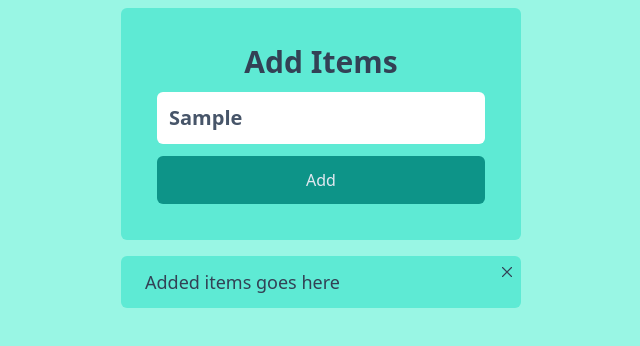
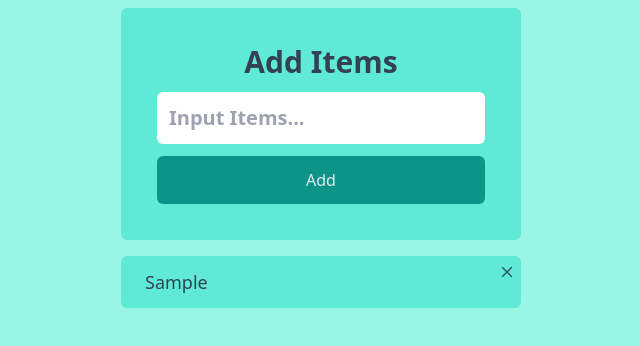
Before and after one commit to im-kabirsumn/Add-items, a website: page index.html in a window 1280 px wide. Both pictures are taken after typing "Sample" into the empty fields and a click on the button "Add". Shown: the whole page, without its empty margins (319-959 px from the left). Drawn offline with Linux system fonts and the light colour scheme.

Commit message:
app.js add items functionality

```diff
--- a/app.js
+++ b/app.js
@@ -1,11 +1,11 @@
 const inputItemsForm = document.getElementById("input-items-form"); // add an event listener for submit event to get submitted data
 const inputItems = document.getElementById("input-items");          // get it's value and push to local storage
 const itemsContainer = document.getElementById("items-container");                     // you'll inject the item-list element to this
-const itemList = document.getElementById("item-list");              // you'll craft this element and inject it to the itemsContainer element. also you'll add two event listener for click event to Strikethrough this item after one click (just add strike class) and delete this item after double click on this item.
+// const itemList = document.getElementById("item-list");              // you'll craft this element and inject it to the itemsContainer element. also you'll add two event listener for click event to Strikethrough this item after one click (just add strike class) and delete this item after double click on this item.
 const deleteItem = document.getElementById("delete-item");          // add an event listener for click event to delete the entire items element
 
 
-const items = JSON.parse(localStorage.getItem('word')) || [];
+const items = JSON.parse(localStorage.getItem('items')) || [];
 
 inputItemsForm.addEventListener('submit', (e) => {
   e.preventDefault();
@@ -23,5 +23,40 @@ inputItemsForm.addEventListener('submit', (e) => {
   };
 
   items.push(item);
-  localStorage.setItem("word", JSON.stringify(items));
+  localStorage.setItem("items", JSON.stringify(items));
+
+  createElement(item);
+  reset();
 });
+
+const createElement = (item) => {
+  const markup = `
+  <svg
+  xmlns="http://www.w3.org/2000/svg"
+  fill="none"
+  viewBox="0 0 24 24"
+  stroke-width="1.5"
+  stroke="currentColor"
+  class="delete"
+  id="delete-item"
+>
+  <path
+    stroke-linecap="round"
+    stroke-linejoin="round"
+    d="M6 18 18 6M6 6l12 12"
+  />
+</svg>
+  `;
+  const liElm = document.createElement("li");
+  liElm.classList.add("px-2");
+  liElm.textContent = item.name;
+  const itemList = document.createElement("div");
+  itemList.classList.add("item-list");
+  itemList.innerHTML = markup;
+  itemList.append(liElm);
+  itemsContainer.append(itemList);
+};
+
+const reset = () => {
+  inputItems.value = '';
+};
--- a/index.html
+++ b/index.html
@@ -22,6 +22,7 @@
           id="input-items"
           name="input-items"
           placeholder="Input Items..."
+          autocomplete="off"
           class="input-items"
         />
         <button
@@ -31,29 +32,8 @@
           Add
         </button>
       </form>
-      <ul id="items-container">
-        <div class="item-list" id="item-list">
-          <svg
-            xmlns="http://www.w3.org/2000/svg"
-            fill="none"
-            viewBox="0 0 24 24"
-            stroke-width="1.5"
-            stroke="currentColor"
-            class="delete"
-            id="delete-item"
-          >
-            <path
-              stroke-linecap="round"
-              stroke-linejoin="round"
-              d="M6 18 18 6M6 6l12 12"
-            />
-          </svg>
-
-          <li class="px-2">Added items goes here</li>
-        </div>
-      </ul>
+      <ul id="items-container"></ul>
     </div>
-
-    <script src="/app.js"></script>
   </body>
+  <script src="/app.js"></script>
 </html>
--- a/src/index.css
+++ b/src/index.css
@@ -4,7 +4,7 @@
 
 @layer components {
   .input-items {
-    @apply w-[100%] p-3 outline-none rounded-md text-slate-600 text-xl font-semibold focus:caret-cyan-600 focus:text-slate-600 placeholder:text-slate-600 placeholder:focus:text-slate-600;
+    @apply w-[100%] p-3 outline-none rounded-md text-slate-600 text-xl font-semibold focus:caret-cyan-600;
   }
   .item-list {
     @apply my-2 py-3 px-4 bg-teal-300 w-[400px] text-slate-700 text-pretty rounded-md text-lg font-normal relative;
```
Also changed, not shown: style.css.
